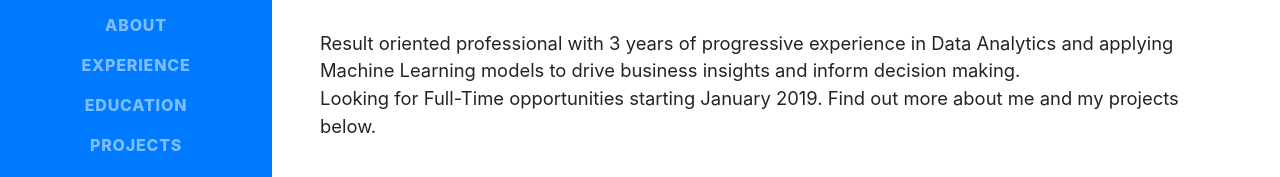
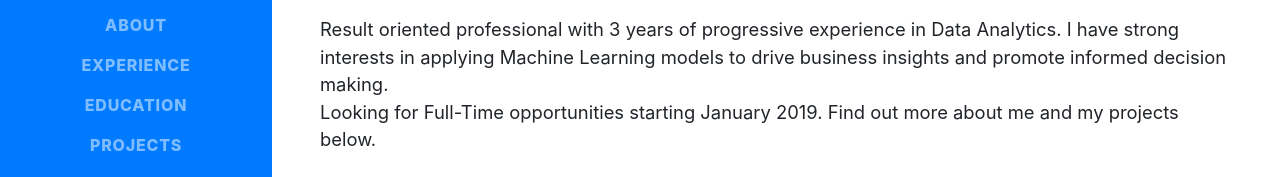
Before and after one commit to sumeetkukreja92/sumeetkukreja92.github.io, a website with bundled scripts: page index.html in a window 1280 px wide. Shown: the part 347-524 px from the top of the page. Built offline with nearby package versions, Linux system fonts and the light colour scheme; a web font is replaced by a local one.

Commit message:
update bio

```diff
--- a/index.html
+++ b/index.html
@@ -72,7 +72,7 @@
           <div class="subheading mb-5">909 S Bishop St · Chicago, IL 60607 · (312) 818-9339 ·
             <a href="mailto:sumeetkukreja92@gmail.com">sumeetkukreja92@gmail.com</a>
           </div>
-          <p class="lead mb-5">Result oriented professional with 3 years of progressive experience in Data Analytics and applying Machine Learning models to drive business insights and inform decision making.
+          <p class="lead mb-5">Result oriented professional with 3 years of progressive experience in Data Analytics. I have strong interests in applying Machine Learning models to drive business insights and promote informed decision making.
                                <br/>Looking for Full-Time opportunities starting January 2019. Find out more about me and my projects below.
                                </p>
           <div class="social-icons">
```
